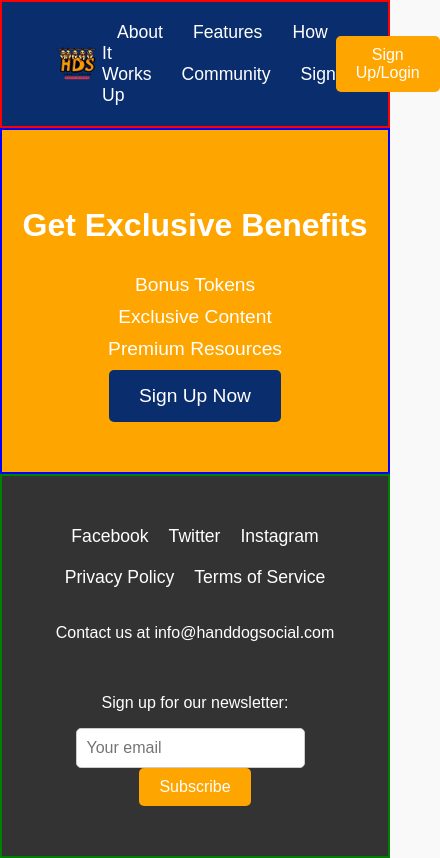
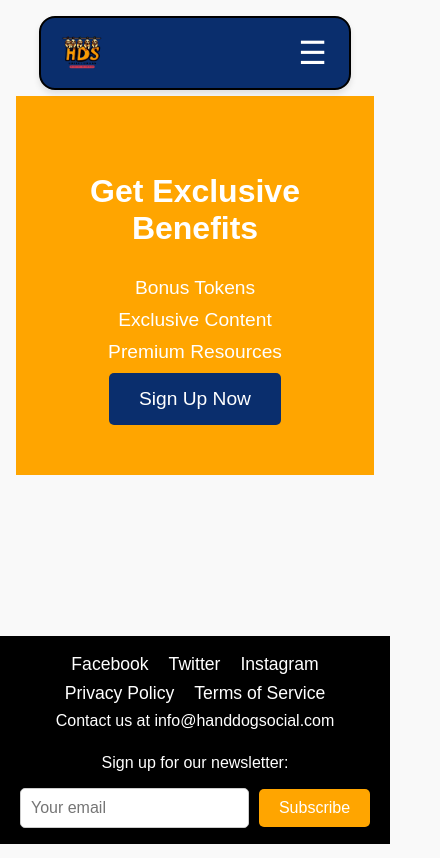
Before and after one commit to amakodev/hds-landing_page, a React (Vite) app: page /signup in a window 390 px wide. Shown: the whole page, 440 px wide, since content can reach past the window. Built offline with nearby package versions, Linux system fonts and the light colour scheme.

Commit message:
Responsive Design and UI enhancements

```diff
--- a/src/App.css
+++ b/src/App.css
@@ -1,81 +1,188 @@
 /*****APP Container*************************************************/
 .AppContainer {
+  /* border: 2px solid yellow; */
+  width: 100vw;
+  height: 100vh;
+  display: flex;
+  flex-direction: column;
+  justify-content: flex-start;
+  align-items: center;
 
+  overflow-x: hidden;
 }
 
 /*****APP HEADER*************************************************/
 .AppHeader {
-
-  border: 2px solid red;
+  position: fixed;
+  top: 1rem;
+  width: 80%;
+  max-width: 1200px;
   display: flex;
   justify-content: space-between;
   align-items: center;
-  padding: 20px 50px;
+  padding: 0.5rem 1rem;
   background-color: #0a2e6d;
   color: white;
-  position: sticky;
-  top: 0;
+  border-radius: 1rem;
+  border: 2px solid black;
   z-index: 1000;
+  box-shadow: 0 4px 6px rgba(0, 0, 0, 0.1);
 
-  .logo {
+  .AppHeader__logo {
     height: 50px;
+    flex-shrink: 0;
   }
 
-  .nav a {
-    margin: 0 15px;
+  .AppHeader__nav {
+    display: flex;
+    gap: 1rem;
+    align-items: center;
+  }
+
+  .AppHeader__nav a {
     font-size: 1.1em;
     transition: color 0.3s ease;
+    white-space: nowrap;
   }
 
-  .nav a:hover {
+  .AppHeader__nav a:hover {
     color: #ffa500;
   }
 
-  .cta-button {
+  .AppHeader__cta-button {
     padding: 10px 20px;
     background-color: #ffa500;
     color: white;
     font-size: 1em;
     border-radius: 5px;
     transition: background-color 0.3s ease;
+    white-space: nowrap;
   }
 
-  .cta-button:hover {
+  .AppHeader__cta-button:hover {
     background-color: #ff8500;
+  }
+
+  .AppHeader__mobile-menu-button {
+    display: none;
+    background: none;
+    border: none;
+    font-size: 2em;
+    color: white;
+    cursor: pointer;
+    transition: transform 0.3s ease;
+  }
+
+  .AppHeader__mobile-menu-button.open {
+    transform: rotate(90deg);
+  }
+
+  @media (max-width: 1000px) {
+    .AppHeader {
+      flex-direction: column;
+      align-items: flex-start;
+    }
+
+    .AppHeader__nav {
+      flex-direction: column;
+      gap: 10px;
+      display: none;
+      width: 100%;
+      animation: slideDown 0.3s ease forwards;
+    }
+
+    .AppHeader__nav.open {
+      display: flex;
+    }
+
+    .AppHeader__mobile-menu-button {
+      display: block;
+    }
+
+    .AppHeader__cta-button {
+      margin-top: 1rem;
+      width: 100%;
+      text-align: center;
+    }
+
+    @keyframes slideDown {
+      from {
+        transform: translateY(-20px);
+        opacity: 0;
+      }
+      to {
+        transform: translateY(0);
+        opacity: 1;
+      }
+    }
   }
 }
 
+
 /*****APP CONTENT*************************************************/
 .AppContent {
-  border: 2px solid blue;
+  /* border: 2px solid blue; */
+  width: 100%;
+  height: 100%;
+  padding: 1rem;
+  padding-top: 6rem;
+  padding-bottom: 1rem;
+  overflow-y: auto;
 }
 
 /*****APP FOOTER*************************************************/
 .AppFooter {
-  border: 2px solid green;
-  padding: 50px 20px;
-  background-color: #333;
+  width: 100%;
+  border-top: 2px solid black;
+  padding: 1rem;
+  background-color: #000;
   color: white;
-  display: grid;
-  grid-template-columns: repeat(auto-fit, minmax(200px, 1fr));
-  gap: 20px;
+
+  display: flex;
+  flex-wrap: wrap;
+  justify-content: space-around;
+  align-items: center;
   text-align: center;
+  gap: 0.5rem;
   z-index: 1000;
 
+  /* Socials Styles */
+  .social-media {
+    /* border: 2px solid white; */
+  }
+
+  /* Quick Links Styles */
+  .quick-links {
+    /* border: 2px solid white; */
+  }
+
+  /* Footer Links */
   .social-media a,
   .quick-links a {
     color: white;
     margin: 0 10px;
     font-size: 1.1em;
     transition: color 0.3s ease;
+
+    &:hover {
+      color: #ffa500;
+    }
   }
 
-  .social-media a:hover,
-  .quick-links a:hover {
-    color: #ffa500;
+  /* Content Info Styles */
+  .contact-info {
+    /* border: 2px solid white; */
+
+    p {
+      margin: 0;
+    }
   }
 
-  .newsletter input {
+  /* Newsletter Styles */
+  .newsletter {
+    /* border: 2px solid white; */
+
+    input {
       padding: 10px;
       margin-right: 10px;
       font-size: 1em;
@@ -83,7 +190,7 @@
       border-radius: 5px;
     }
 
-  .newsletter button {
+    button {
       padding: 10px 20px;
       background-color: #ffa500;
       border: none;
@@ -92,9 +199,10 @@
       font-size: 1em;
       border-radius: 5px;
       transition: background-color 0.3s ease;
-  }
 
-  .newsletter button:hover {
+      &:hover {
         background-color: #ff8500;
       }
     }
+  }
+}
--- a/src/components/app/AppHeader.tsx
+++ b/src/components/app/AppHeader.tsx
@@ -1,21 +1,30 @@
-import React from "react";
+import React, { useState } from "react";
 import logo from "../../assets/logo.png";
 import { Link } from "react-router-dom";
 
 const AppHeader: React.FC = () => {
+  const [isMobileMenuOpen, setIsMobileMenuOpen] = useState(false);
+
+  const toggleMobileMenu = () => {
+    setIsMobileMenuOpen(!isMobileMenuOpen);
+  };
+
   return (
     <header className="AppHeader">
       <Link to="">
-        <img src={logo} alt="HandDogSocial Logo" className="logo" />
+        <img src={logo} alt="HandDogSocial Logo" className="AppHeader__logo" />
       </Link>
-      <nav className="nav">
+      <button className="AppHeader__mobile-menu-button" onClick={toggleMobileMenu}>
+        ☰
+      </button>
+      <nav className={`AppHeader__nav ${isMobileMenuOpen ? "open" : ""}`}>
         <Link to="about">About</Link>
         <Link to="features">Features</Link>
         <Link to="how">How It Works</Link>
         <Link to="community">Community</Link>
         <Link to="signup">Sign Up</Link>
+        <button className="AppHeader__cta-button">Enter HDS</button>
       </nav>
-      <button className="cta-button">Sign Up/Login</button>
     </header>
   );
 };
--- a/src/components/routes/css/Features.css
+++ b/src/components/routes/css/Features.css
@@ -1,7 +1,8 @@
 /* Features.css */
 .features {
-  padding: 50px 20px;
+  /* padding: 50px 20px; */
   background-color: #f0f4f8;
+  height: 100vh;
 }
 
 .features h2 {
--- a/src/components/routes/css/Hero.css
+++ b/src/components/routes/css/Hero.css
@@ -3,7 +3,8 @@
   display: flex;
   flex-direction: column;
   align-items: center;
-  padding: 100px 20px;
+  padding: 0;
+  /* padding: 100px 20px; */
   background: url('../assets/hero-image.jpg') no-repeat center center/cover;
   color: white;
   text-align: center;
--- a/src/index.css
+++ b/src/index.css
@@ -5,6 +5,10 @@ body, html {
   font-family: 'Arial', sans-serif;
   background-color: #f9f9f9;
   color: #333;
+}
+
+* {
+  box-sizing: border-box;
 }
 
 a {
```
Lines whose indentation alone changed are shown as unchanged.
